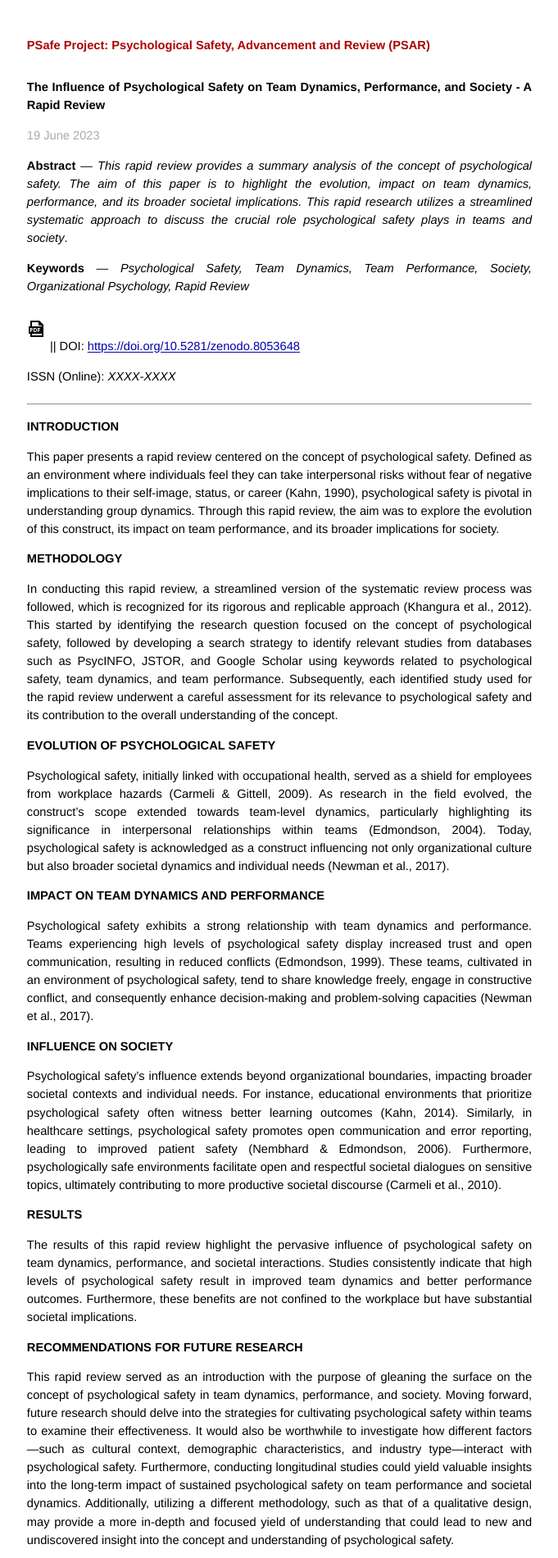
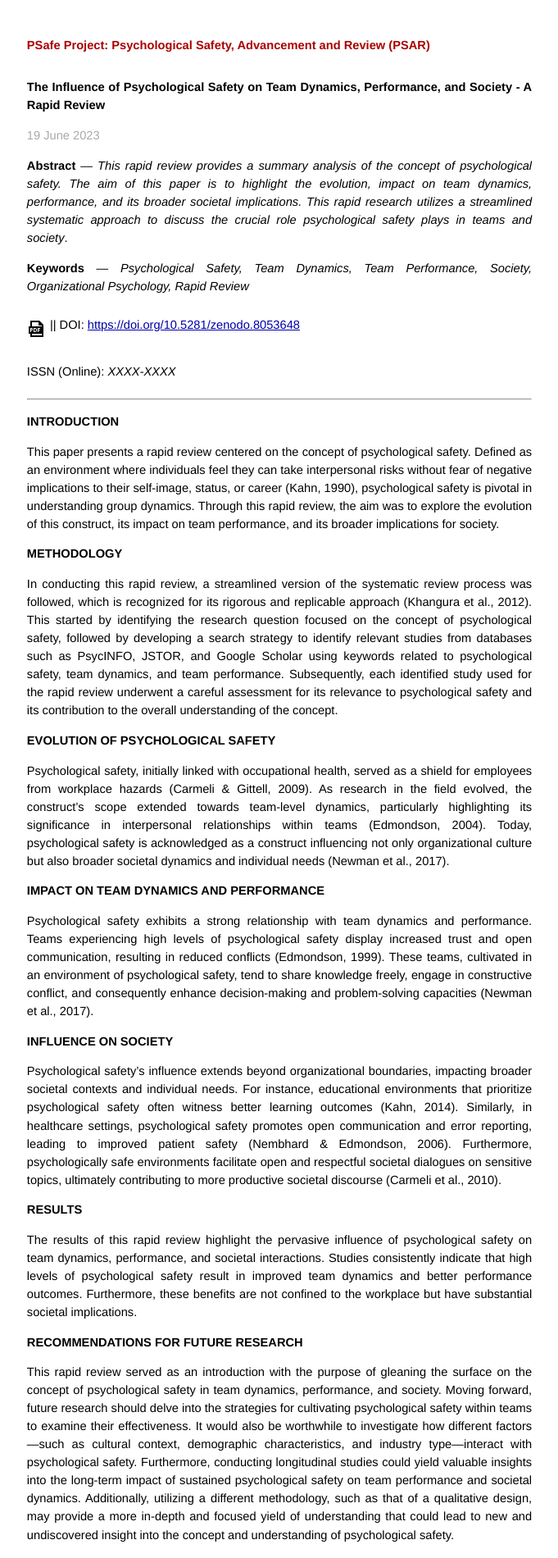
Before and after one commit to atidbit/psafe, a Jekyll site: the page built from _posts/2023-06-19-influence-of-psychological-safety-a-rapid-review.md, in a window 1280 px wide. Shown: the top 1900 px of the page at 82% size, without its empty margins (299-980 px from the left). Built offline with Jekyll 4.4.1, drawn with Linux system fonts in a browser that asks for light colours.

Commit message:
Update 2023-06-19-influence-of-psychological-safety-a-rapid-review.md

```diff
--- a/_posts/2023-06-19-influence-of-psychological-safety-a-rapid-review.md
+++ b/_posts/2023-06-19-influence-of-psychological-safety-a-rapid-review.md
@@ -17,7 +17,7 @@
 **Keywords** — _Psychological Safety, Team Dynamics, Team Performance, Society,
 Organizational Psychology, Rapid Review_
 
-<a href="https://zenodo.org/record/8053648/files/Influence_of_Psychological_Safety_A_Rapid_Review.pdf?download=1" target="_blank"><img src="/images/pdf-icon.png"></a> ||
+<a href="https://zenodo.org/record/8053648/files/Influence_of_Psychological_Safety_A_Rapid_Review.pdf?download=1" target="_blank"><img src="/images/pdf-icon.png" align="middle"></a> ||
 DOI: <a href="https://doi.org/10.5281/zenodo.8053648" target="_blank">https://doi.org/10.5281/zenodo.8053648</a>
 
 ISSN (Online): _XXXX-XXXX_
```
